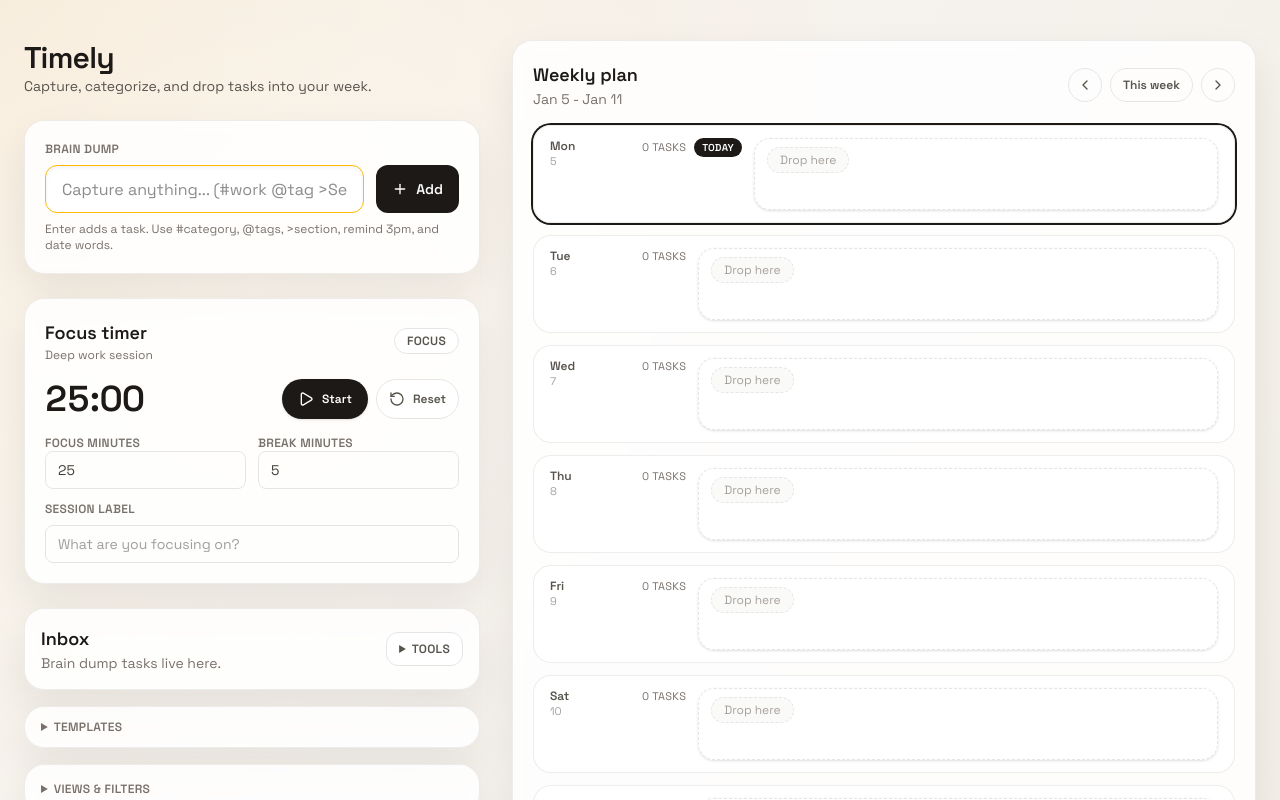
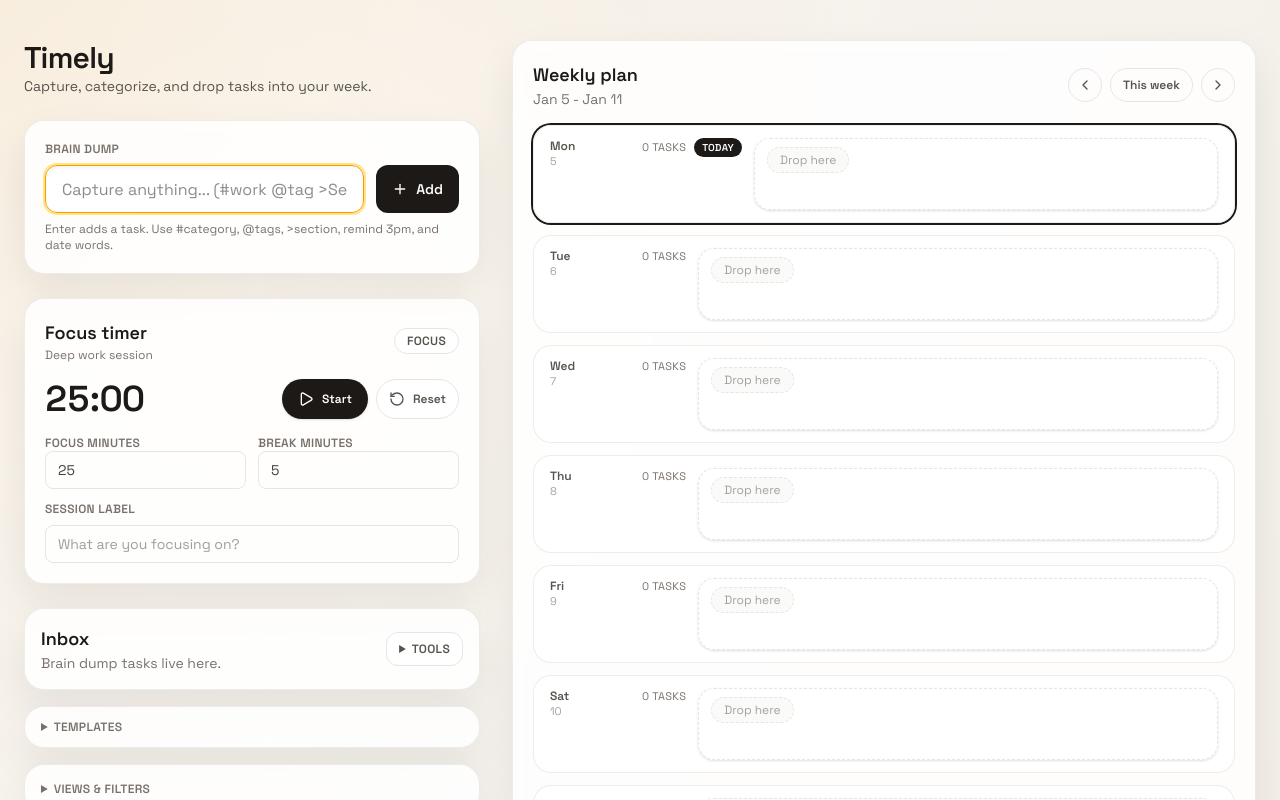
Before and after one commit to moneebsarmad/timely, a Next.js app: page / in a window 1280 px wide. Shown: the top 800 px of the page. Built offline with nearby package versions, Linux system fonts and the light colour scheme.

Commit message:
Strengthen accent highlights

```diff
--- a/app/components/BrainDump.tsx
+++ b/app/components/BrainDump.tsx
@@ -50,7 +50,7 @@ export function BrainDump() {
           value={value}
           onChange={(event) => setValue(event.target.value)}
           placeholder="Capture anything... (#work @tag >Section !high tomorrow remind 3pm)"
-          className="h-12 flex-1 rounded-xl border border-stone-200 bg-white/90 px-4 text-base text-stone-900 shadow-inner outline-none transition focus:border-amber-400"
+          className="h-12 flex-1 rounded-xl border border-stone-200 bg-white/90 px-4 text-base text-stone-900 shadow-inner outline-none transition focus:border-amber-500 focus:ring-2 focus:ring-amber-200"
         />
         <button
           type="submit"
--- a/app/components/CategoryFilter.tsx
+++ b/app/components/CategoryFilter.tsx
@@ -20,7 +20,7 @@ export function CategoryFilter({
         onClick={() => onSelect("all")}
         className={`rounded-full border px-3 py-1 text-xs font-semibold transition ${
           selectedCategory === "all"
-            ? "border-amber-300 bg-amber-200/70 text-stone-900"
+            ? "border-amber-500 bg-amber-400 text-stone-900 shadow-sm"
             : "border-stone-200 bg-white/80 text-stone-600 hover:border-stone-300"
         }`}
       >
@@ -33,7 +33,7 @@ export function CategoryFilter({
           onClick={() => onSelect(category.id)}
           className={`rounded-full border px-3 py-1 text-xs font-semibold transition ${
             selectedCategory === category.id
-              ? "border-amber-300 bg-amber-200/70 text-stone-900"
+              ? "border-amber-500 bg-amber-400 text-stone-900 shadow-sm"
               : "border-stone-200 bg-white/80 text-stone-600 hover:border-stone-300"
           }`}
         >
--- a/app/components/TaskList.tsx
+++ b/app/components/TaskList.tsx
@@ -935,7 +935,7 @@ export function TaskList() {
                 }
                 className={`rounded-full border px-3 py-1 text-xs font-semibold transition ${
                   selectedList === option.id
-                    ? "border-amber-300 bg-amber-200/70 text-stone-900"
+                    ? "border-amber-500 bg-amber-400 text-stone-900 shadow-sm"
                     : "border-stone-200 bg-white/80 text-stone-600 hover:border-stone-300"
                 }`}
               >
```
